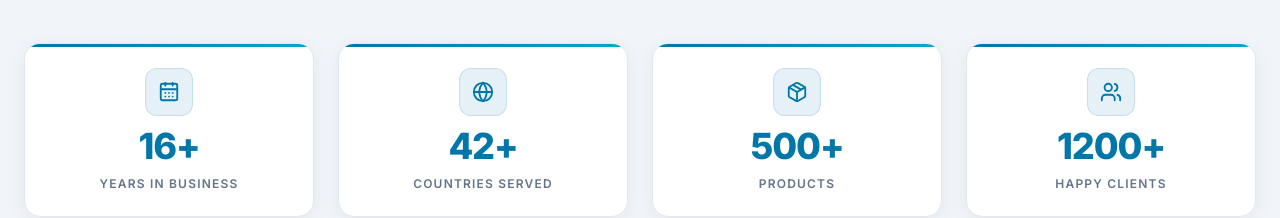
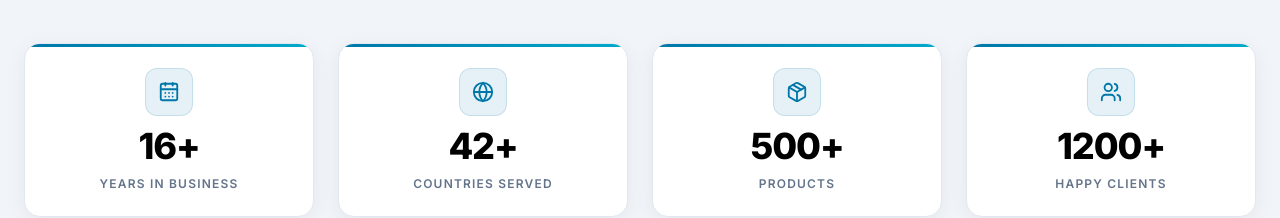
Before and after one commit to beinghadibadami/masani-marine, a React (Vite) app: page / in a window 1280 px wide. Shown: the part 984-1202 px from the top of the page. Built offline with nearby package versions, Linux system fonts and the light colour scheme; no server answers; the database is empty.

Commit message:
Completed

```diff
--- a/src/pages/About.jsx
+++ b/src/pages/About.jsx
@@ -52,7 +52,7 @@ function StatBox({ value, suffix, label, icon: Icon }) {
         {Icon && <Icon size={22} />}
       </div>
       {/* Number */}
-      <div className="text-4xl font-extrabold leading-none" style={{ color: '#0077A8', fontFamily: 'Inter, sans-serif', letterSpacing: '-0.03em' }}>
+      <div className="text-4xl font-extrabold leading-none" style={{ color: '#000000', fontFamily: 'Inter, sans-serif', letterSpacing: '-0.03em' }}>
         {count}{suffix}
       </div>
       {/* Label */}
--- a/src/pages/Home.jsx
+++ b/src/pages/Home.jsx
@@ -64,7 +64,7 @@ function StatItem({ value, label, suffix = '' }) {
         <Icon size={22} />
       </div>
       {/* Number */}
-      <div className="text-4xl font-extrabold leading-none" style={{ color: '#0077A8', fontFamily: 'Inter, sans-serif', letterSpacing: '-0.03em' }}>
+      <div className="text-4xl font-extrabold leading-none" style={{ color: '#000000', fontFamily: 'Inter, sans-serif', letterSpacing: '-0.03em' }}>
         {count}{suffix}
       </div>
       {/* Label */}
```
